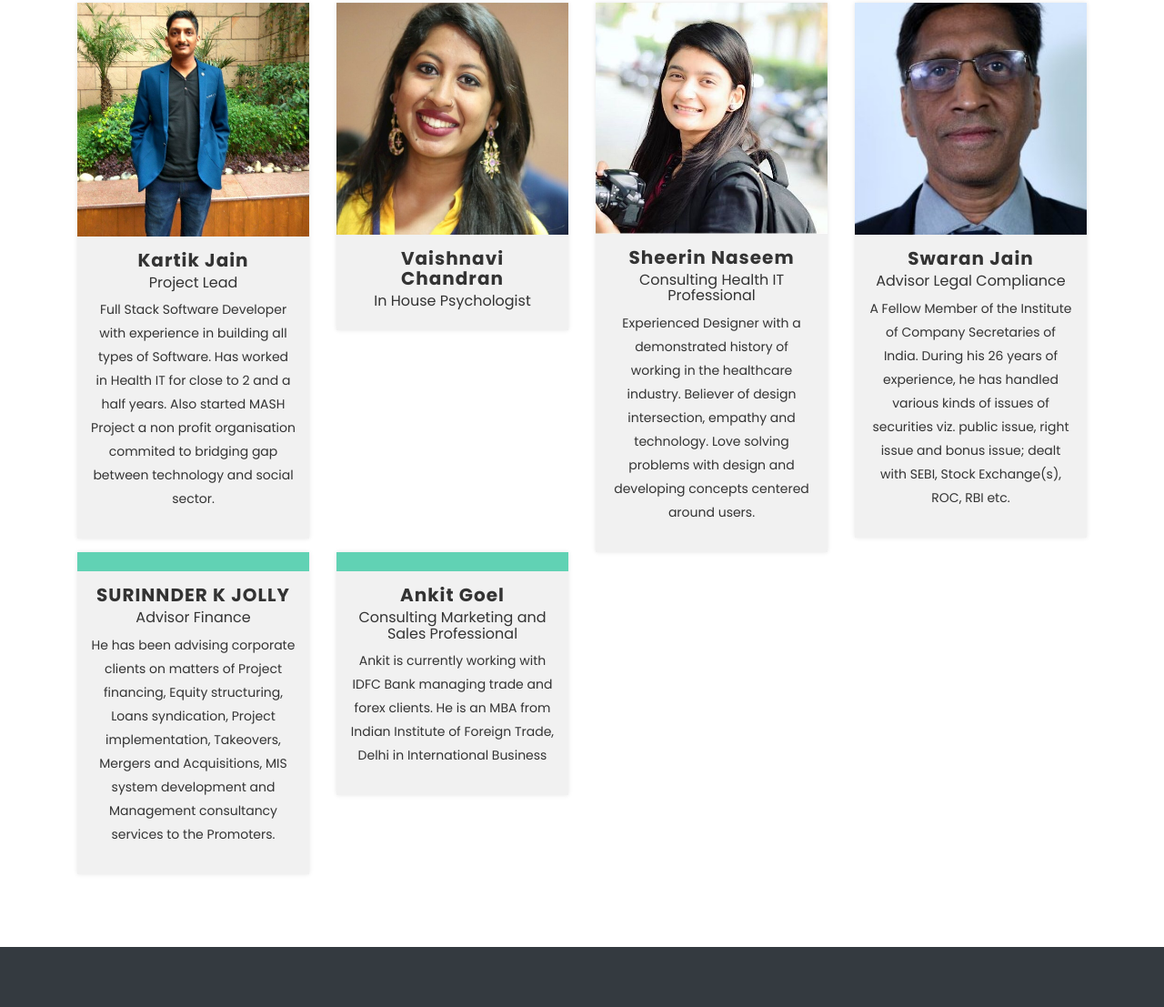
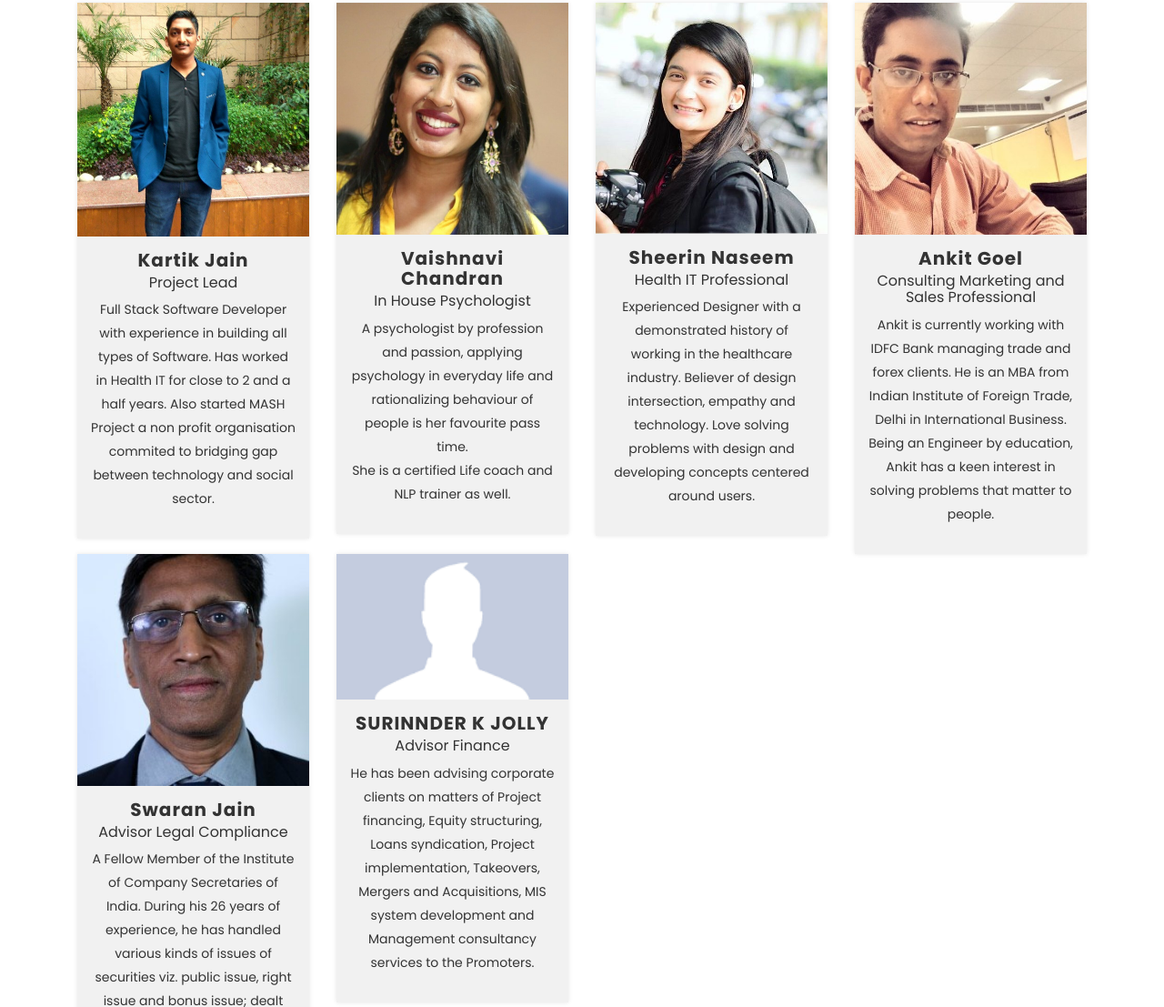
Before and after one commit to kartikjain/rxlab.solutions, a plain HTML site: page index.html in a window 1280 px wide. Shown: the part 2029-3136 px from the top of the page at 91% size. Drawn offline with Linux system fonts and the light colour scheme.

Commit message:
Team profile updated

```diff
--- a/index.html
+++ b/index.html
@@ -234,7 +234,8 @@ consisting of three Senior Associates having around 26 years of experience in th
               <div class="team-details">
                 <div class="team-inner">
                   <h4 class="team-title">Vaishnavi Chandran</h4>
-                  <h6> In House Psychologist</h6>
+                  <h6>In House Psychologist</h6>
+                  <p>A psychologist by profession and passion, applying psychology in everyday life and rationalizing behaviour of people is her favourite pass time. <br>She is a certified Life coach and NLP trainer as well.</p>
                   <!-- <ul class="social-list">
                     <li class="facebook"><a href="#"><i class="fa fa-facebook"></i></a></li>
                     <li class="twitter"><a href="#"><i class="fa fa-twitter"></i></a></li>
@@ -251,8 +252,30 @@ consisting of three Senior Associates having around 26 years of experience in th
               <div class="team-details">
                 <div class="team-inner">
                   <h4 class="team-title">Sheerin Naseem</h4>
-                  <h6>Consulting Health IT Professional</h6>
+                  <h6>Health IT Professional</h6>
                   <p>Experienced Designer with a demonstrated history of working in the healthcare industry. Believer of design intersection, empathy and technology. Love solving problems with design and developing concepts centered around users.</p>
+                  <!-- <ul class="social-list">
+                    <li class="facebook"><a href="#"><i class="fa fa-facebook"></i></a></li>
+                    <li class="twitter"><a href="#"><i class="fa fa-twitter"></i></a></li>
+                    <li class="google-plus"><a href="#"><i class="fa fa-google-plus"></i></a></li>
+                    <li class="linkedin"><a href="#"><i class="fa fa-linkedin"></i></a></li>
+                  </ul> -->
+                </div>
+              </div>
+            </div>
+          </div>
+
+
+
+          <div class="col-lg-3 col-md-6 col-xs-12">
+            <div class="single-team">
+              <img class="img-fulid" src="img/team/team4.jpg" alt="">
+              <div class="team-details">
+                <div class="team-inner">
+                  <h4 class="team-title">Ankit Goel</h4>
+                  <h6>Consulting Marketing and Sales Professional</h6>
+                  <p>Ankit is currently working with IDFC Bank managing trade and forex clients. He is an MBA from Indian Institute of Foreign Trade, Delhi in International Business.
+                  Being an Engineer by education, Ankit has a keen interest in solving problems that matter to people.</p>
                   <!-- <ul class="social-list">
                     <li class="facebook"><a href="#"><i class="fa fa-facebook"></i></a></li>
                     <li class="twitter"><a href="#"><i class="fa fa-twitter"></i></a></li>
@@ -286,30 +309,12 @@ and bonus issue; dealt with SEBI, Stock Exchange(s), ROC, RBI etc.</p>
           </div>
           <div class="col-lg-3 col-md-6 col-xs-12">
             <div class="single-team">
-              <img src="img/team/team6.jpeg" alt="">
+              <img src="img/team/team6.png" alt="">
               <div class="team-details">
                 <div class="team-inner">
                   <h4 class="team-title">SURINNDER K JOLLY</h4>
                   <h6>Advisor Finance</h6>
                   <p>He  has been advising corporate clients on matters of Project financing, Equity structuring, Loans syndication, Project implementation, Takeovers, Mergers and Acquisitions, MIS system development and Management consultancy services to the Promoters.</p>
-                  <!-- <ul class="social-list">
-                    <li class="facebook"><a href="#"><i class="fa fa-facebook"></i></a></li>
-                    <li class="twitter"><a href="#"><i class="fa fa-twitter"></i></a></li>
-                    <li class="google-plus"><a href="#"><i class="fa fa-google-plus"></i></a></li>
-                    <li class="linkedin"><a href="#"><i class="fa fa-linkedin"></i></a></li>
-                  </ul> -->
-                </div>
-              </div>
-            </div>
-          </div>
-          <div class="col-lg-3 col-md-6 col-xs-12">
-            <div class="single-team">
-              <img class="img-fulid" src="img/team/team.jpg" alt="">
-              <div class="team-details">
-                <div class="team-inner">
-                  <h4 class="team-title">Ankit Goel</h4>
-                  <h6>Consulting Marketing and Sales Professional</h6>
-                  <p>Ankit is currently working with IDFC Bank managing trade and forex clients. He is an MBA from Indian Institute of Foreign Trade, Delhi in International Business</p>
                   <!-- <ul class="social-list">
                     <li class="facebook"><a href="#"><i class="fa fa-facebook"></i></a></li>
                     <li class="twitter"><a href="#"><i class="fa fa-twitter"></i></a></li>
```
Also changed, not shown: img/team/team4.jpg (added), img/team/team6.png (added).
